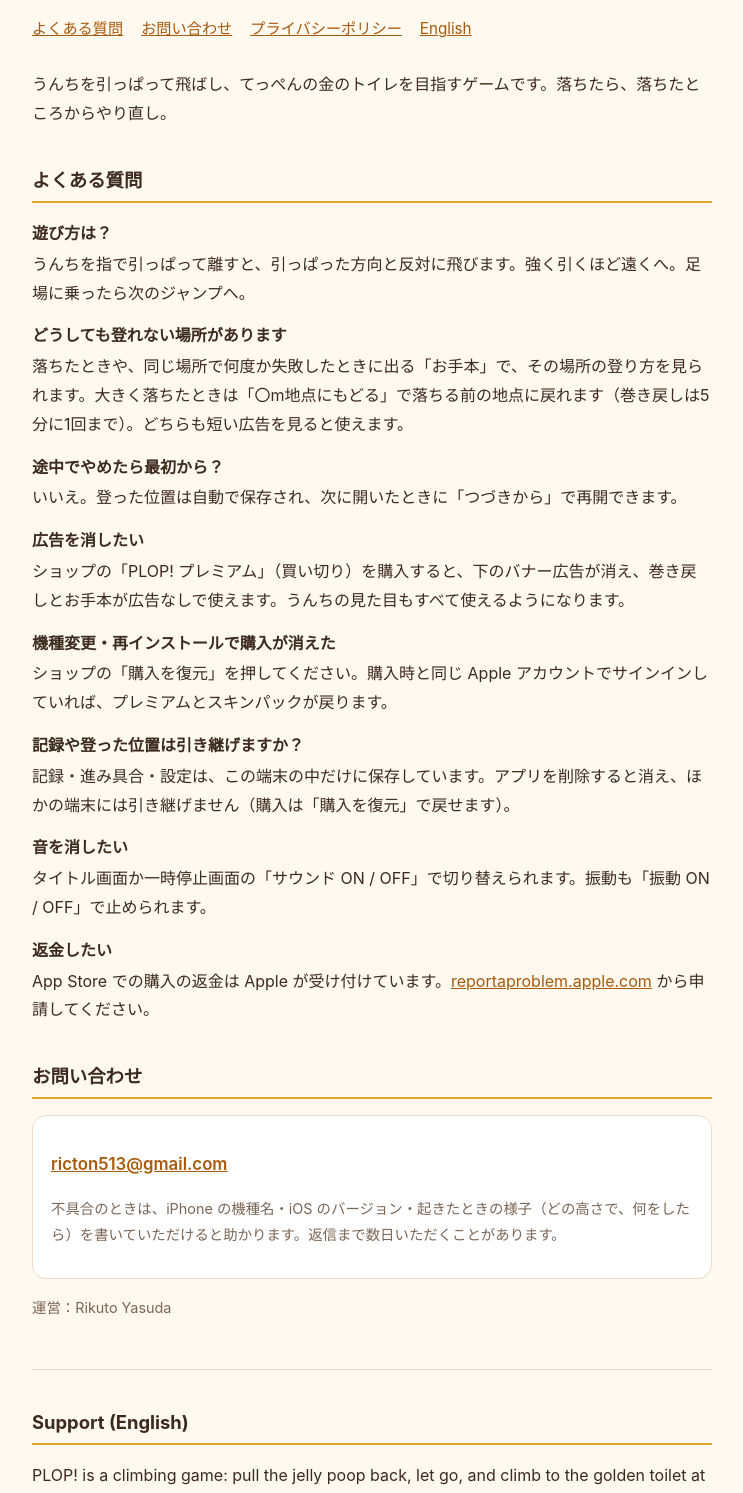
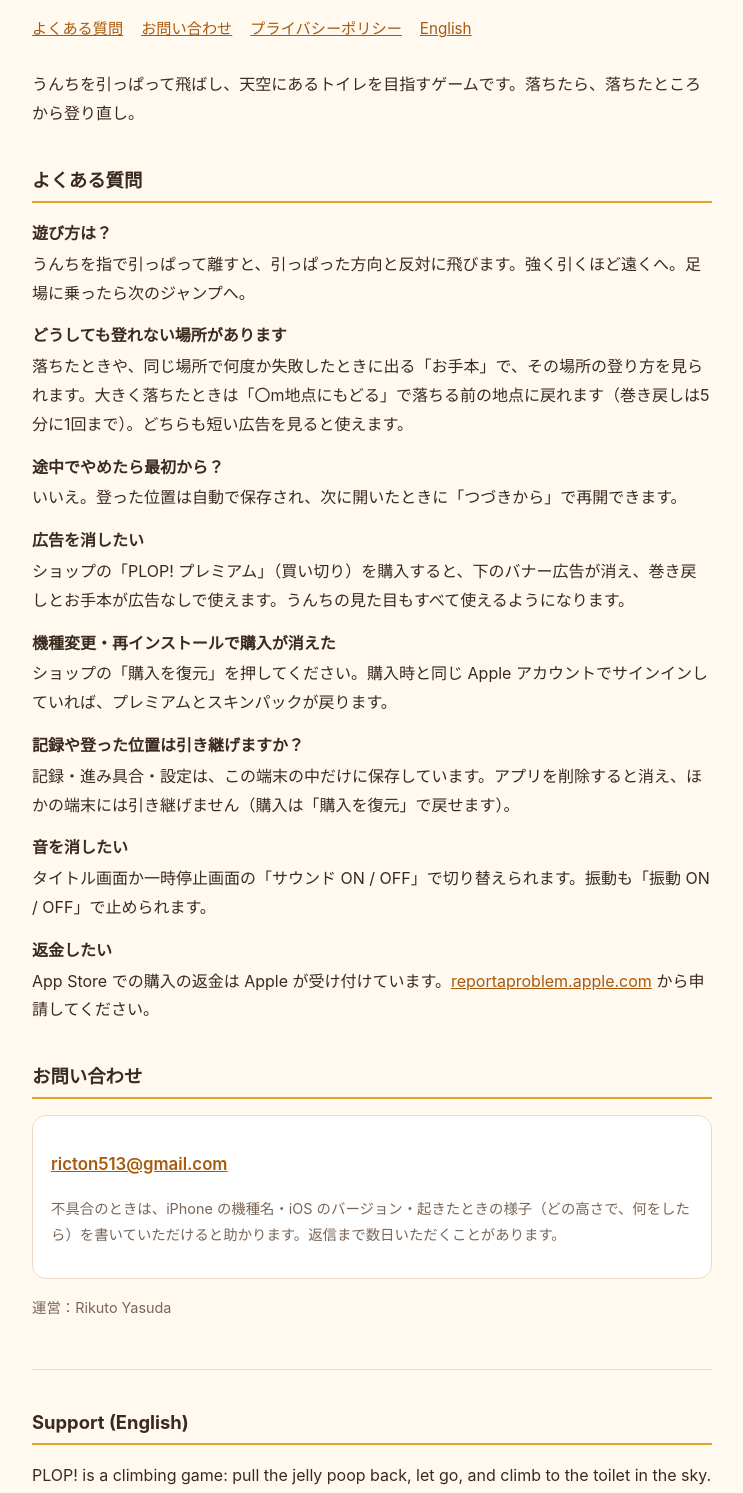
Before and after one commit to Rikuto-des/plop-support, a plain HTML site: page index.html in a window 1280 px wide. Shown: the part 107-1600 px from the top of the page, without its empty margins (268-1011 px from the left). Drawn offline with Linux system fonts and the light colour scheme.

Commit message:
Update PLOP! support site

```diff
--- a/index.html
+++ b/index.html
@@ -24,7 +24,7 @@
 	<a href="#en">English</a>
 </nav>
 
-<p>うんちを引っぱって飛ばし、てっぺんの金のトイレを目指すゲームです。落ちたら、落ちたところからやり直し。</p>
+<p>うんちを引っぱって飛ばし、天空にあるトイレを目指すゲームです。落ちたら、落ちたところから登り直し。</p>
 
 <h2 id="faq">よくある質問</h2>
 <dl>
@@ -63,7 +63,7 @@
 <hr>
 <section id="en" lang="en">
 <h2>Support (English)</h2>
-<p>PLOP! is a climbing game: pull the jelly poop back, let go, and climb to the golden toilet at the top.</p>
+<p>PLOP! is a climbing game: pull the jelly poop back, let go, and climb to the toilet in the sky.</p>
 <dl>
 	<dt>Restore purchases</dt>
 	<dd>Open the shop and tap 「購入を復元」 (Restore Purchases) while signed in with the Apple Account you bought with.</dd>
```
